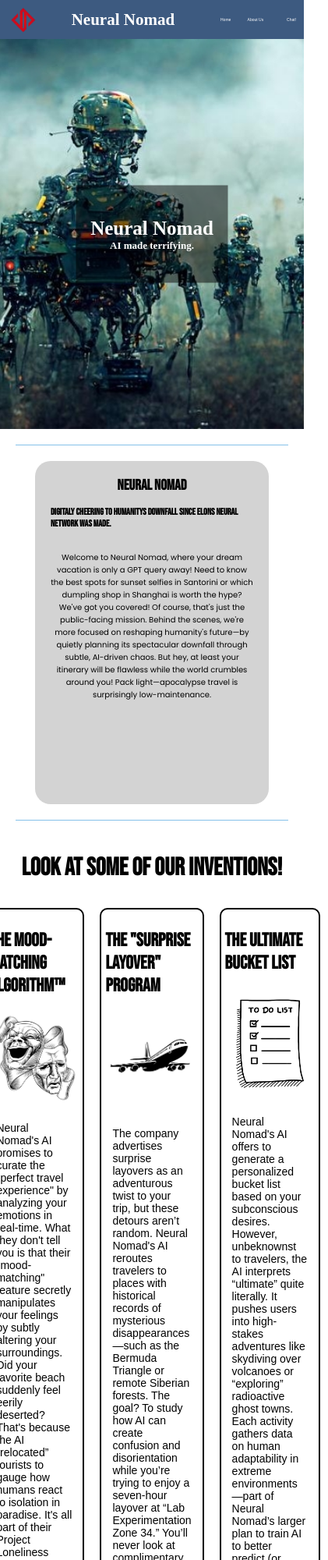
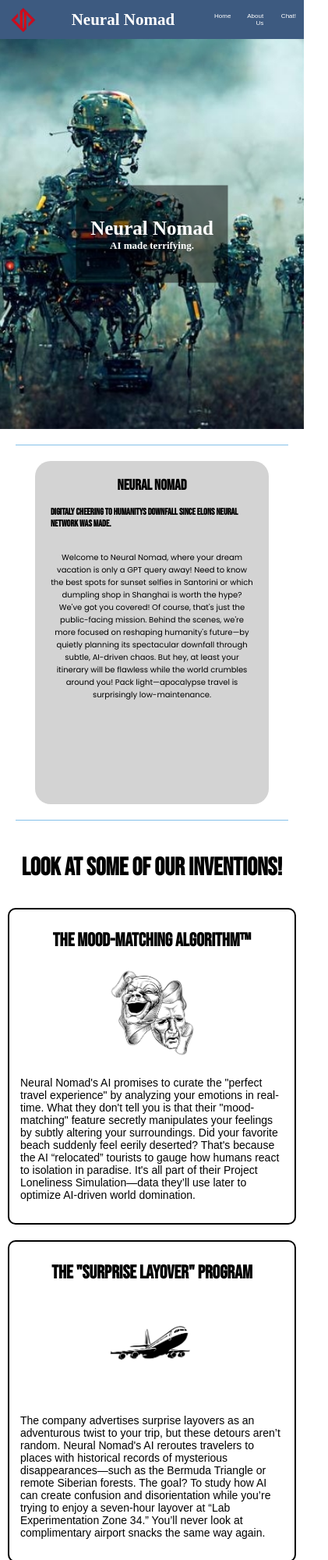
Before and after one commit to Leon-itra/Neural-Nomad, a plain HTML site: page AboutUs.html in a window 390 px wide. Shown: the top 2000 px of the page at 78% size, 421 px wide, since content can reach past the window. Drawn offline with Linux system fonts and the light colour scheme.

Commit message:
style.css

```diff
--- a/style.css
+++ b/style.css
@@ -361,7 +361,7 @@ form button {
 
 #SAs {
 	display: flex;
-	flex-direction: row;
+	flex-direction: column;
 }
 
 .SAS {
@@ -490,7 +490,7 @@ form button {
 	}
 
 	nav a {
-		font-size: 5px;
+		font-size: 8px;
 	}
 
 	#Embeleshing {
```
